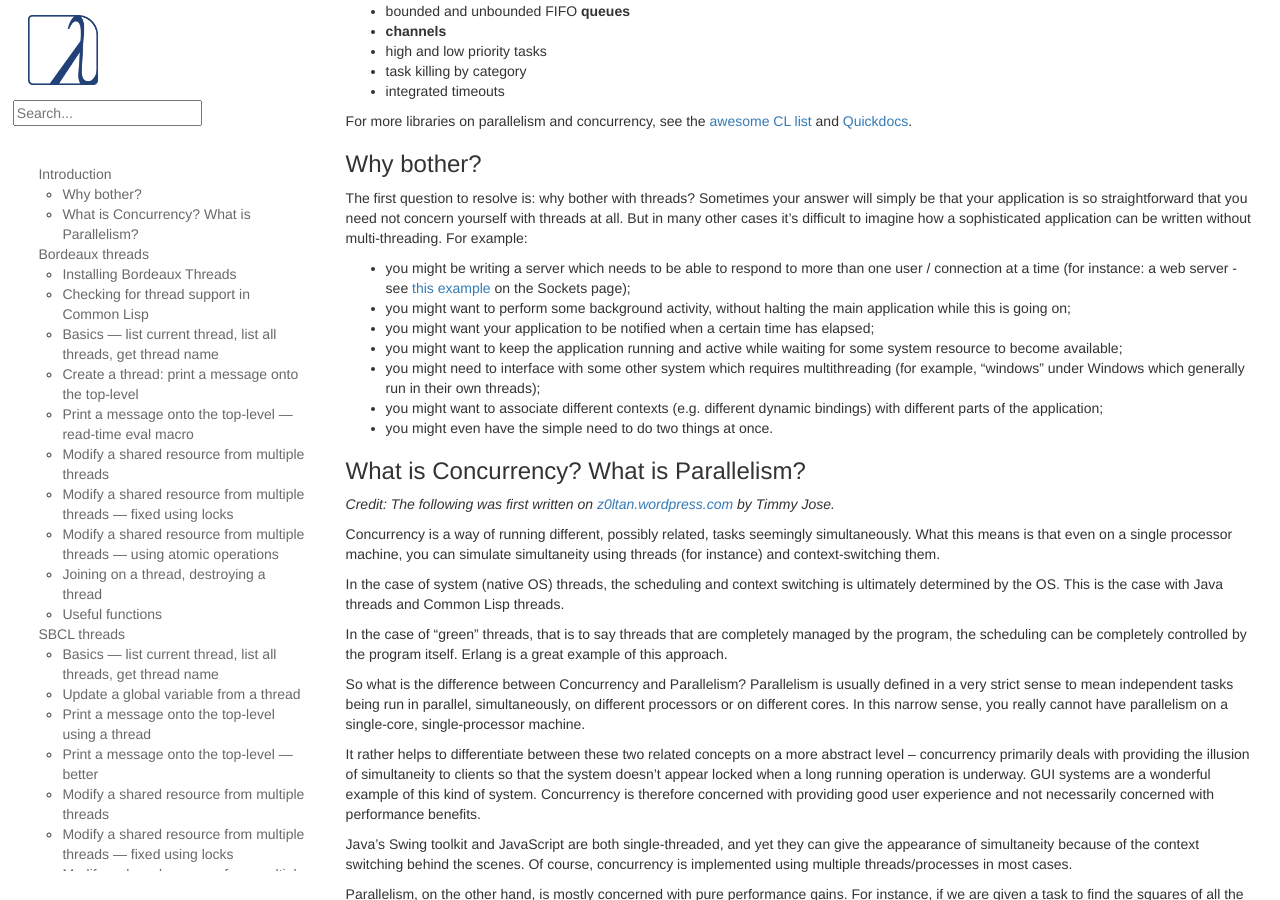
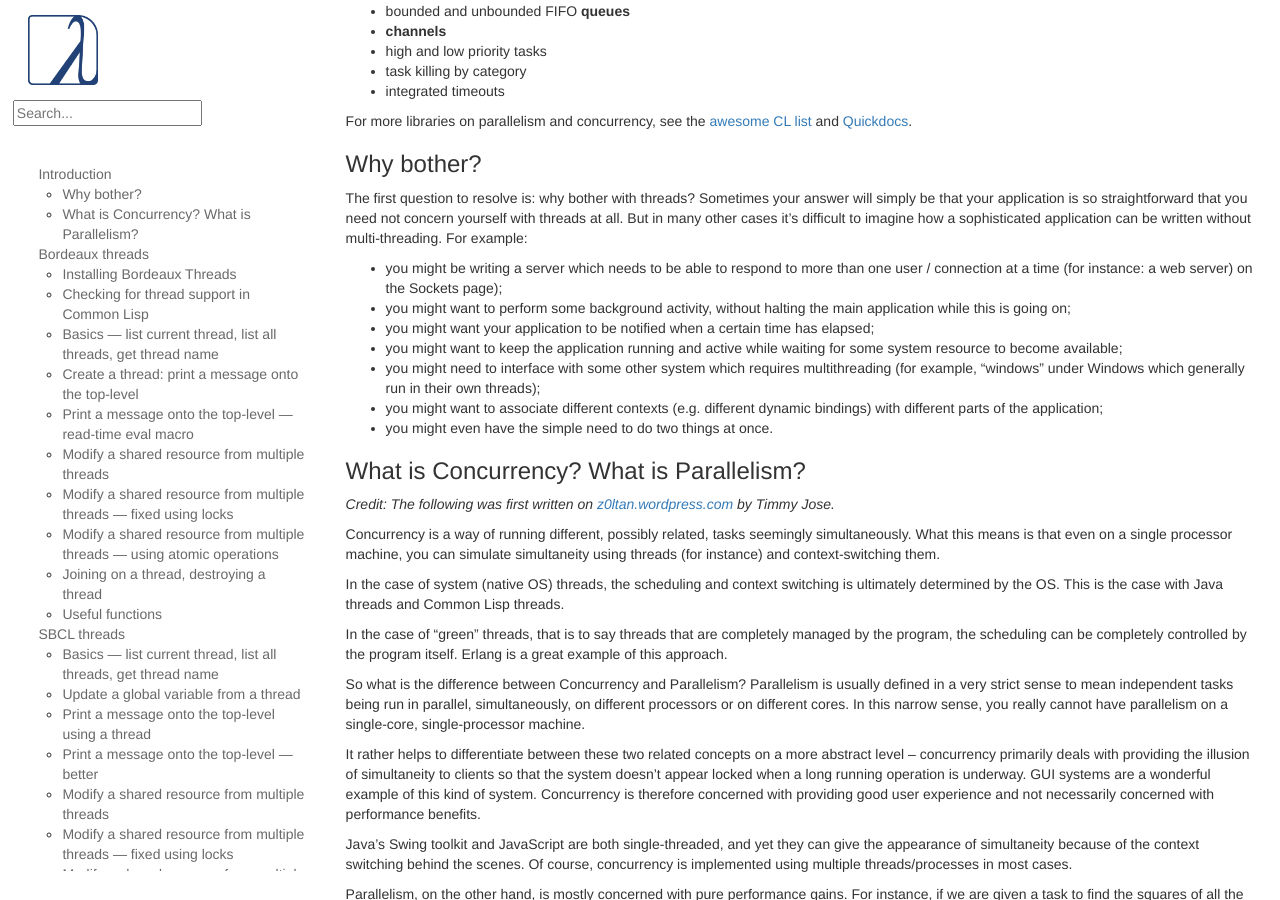
Before and after one commit to LispCookbook/cl-cookbook, a Jekyll site: the page built from process.md, in a window 1280 px wide and 900 px high, scrolled down 487 px. Built offline with Jekyll 4.4.1, drawn with Linux system fonts in a browser that asks for light colours.

Commit message:
fix: remove extra URL linking to sockets.html

```diff
--- a/process.md
+++ b/process.md
@@ -58,8 +58,7 @@ can be written without multi-threading. For example:
 
 *   you might be writing a server which needs to be able to respond to
     more than one user / connection at a time (for instance: a web
-    server - see [this example](./sockets.html#server) on the Sockets
-    page);
+    server) on the Sockets page);
 *   you might want to perform some background activity, without
     halting the main application while this is going on;
 *   you might want your application to be notified when a certain time
```
Also changed, not shown: web-scraping.md (+1 -1 lines).
